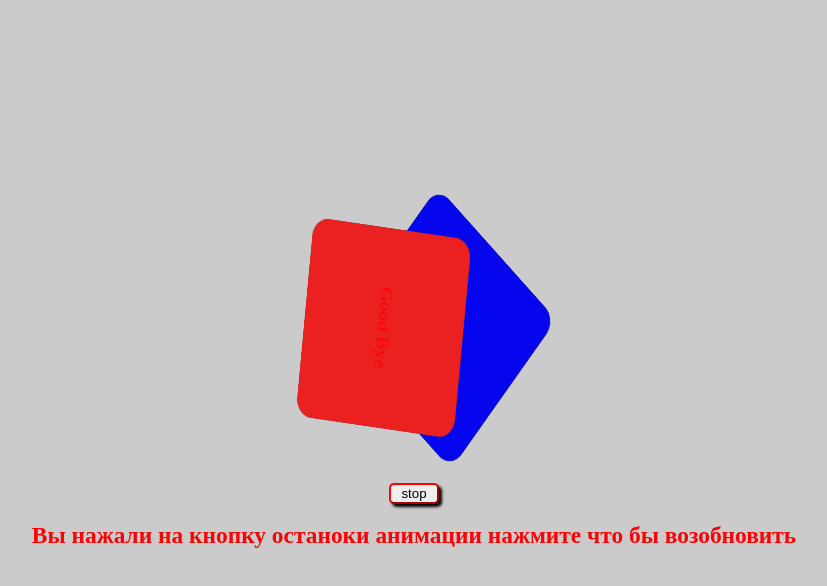
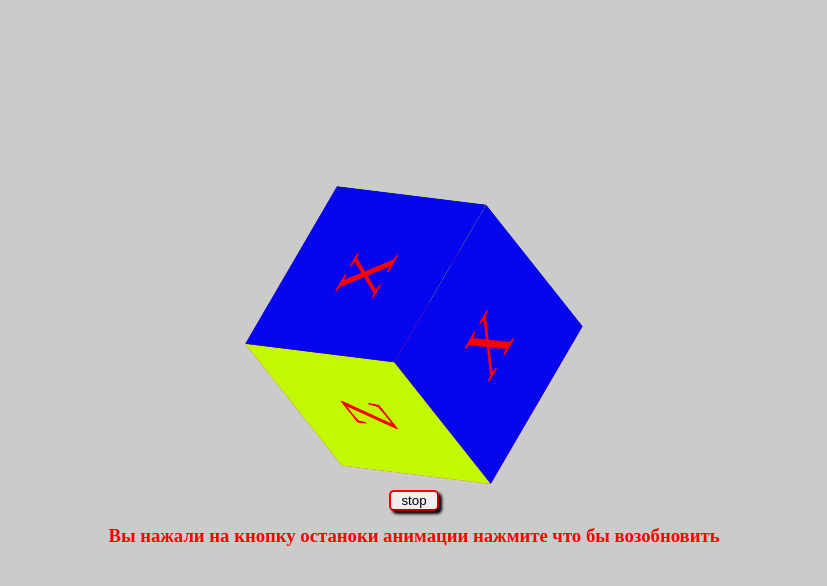
Before and after one commit to SergeyBerez/animate, a plain HTML site: page index.html in a window 1280 px wide. Both pictures are taken after a click on the button "start". Shown: the whole page, without its empty margins (226-1053 px from the left). Drawn offline with Linux system fonts and the light colour scheme; a web font is replaced by a local one.

Commit message:
создал куб

```diff
--- a/index.html
+++ b/index.html
@@ -12,6 +12,7 @@
       <div class="box-main">
         <div class="box-anim-right"></div>
         <div class="box-anim-left"></div>
+        <div class="box-anim-z"></div>
       </div>
       <button class="button" value="start">start</button>
     </div>
--- a/main.js
+++ b/main.js
@@ -1,6 +1,7 @@
 let but = document.querySelector('button');
 let boxLeft = document.querySelector('.box-anim-left');
 let boxRight = document.querySelector('.box-anim-right');
+let boxZ = document.querySelector('.box-anim-z');
 let cont = document.querySelector('.container');
 let h3 = document.createElement('h3');
 h3.innerText =
@@ -20,6 +21,7 @@ but.addEventListener('click', function(e) {
   }
   boxLeft.classList.toggle('paused');
   boxRight.classList.toggle('paused');
+  boxZ.classList.toggle('paused');
   cont.classList.toggle('blur');
   cont.appendChild(h3);
 });
--- a/style.css
+++ b/style.css
@@ -4,7 +4,7 @@
 body {
   margin: 0;
   padding: 0;
-  font-size: 20px;
+  box-sizing: border-box;
   color: aliceblue;
   font-family: 'PT Sans Narrow', serif;
 }
@@ -19,7 +19,7 @@ body {
   justify-content: center;
   align-items: center;
 }
-/* родительский див от прозрачный анимированный вращется вокру своей оси ему главное свойство  transform-style: preserve-3d; */
+/* ������������ ��� �� ���������� ������������� �������� ����� ����� ��� ��� ������� ��������  transform-style: preserve-3d; */
 .box-main {
   width: 200px;
   height: 200px;
@@ -28,17 +28,18 @@ body {
   animation-timing-function: linear;
   animation-duration: 20s;
   animation-iteration-count: infinite;
+  font-size: 80px;
 }
 @keyframes round_iteself {
   0% {
-    transform: rotateY(0deg);
+    transform: rotateY(0deg) rotateX(0deg);
   }
   100% {
-    transform: rotateY(360deg);
+    transform: rotateY(360deg) rotateX(360deg);
   }
 }
 
-/*  правый див  он в цернте его не отображаем ему тоже ставим transform-style: preserve-3d; что бы два псевдодива имели свойство  transform: translateZ(50px); */
+/*  ������ ���  �� � ������ ��� �� ���������� ��� ���� ������ transform-style: preserve-3d; ��� �� ��� ���������� ����� ��������  transform: translateZ(50px); */
 .box-anim-right {
   position: absolute;
   width: 200px;
@@ -47,43 +48,45 @@ body {
   transform-style: preserve-3d;
   animation-name: round-right;
   animation-timing-function: linear;
-  animation-duration: 14s;
+  animation-duration: 7s;
   animation-iteration-count: infinite;
-  border-radius: 20px;
 }
 
-/* псевдо див и фон главый  с текстом  главное свойство transform: translateZ(50px)  */
+/* ������ ��� � ��� ������  � �������  ������� �������� transform: translateZ(50px)  */
 .box-anim-right:after {
   position: absolute;
   line-height: 200px;
+  text-align: center;
   top: 0px;
   left: 0px;
-  content: 'Hello';
+  content: 'X';
   width: 200px;
   height: 200px;
-  line-height: 200px;
+
   text-align: center;
   background: rgb(6, 6, 238);
-  transform: translateZ(50px);
+  transform: rotateX(-90deg) translateZ(100px);
   border-radius: inherit;
 }
 
-/* псевдо див и фон для него что бы главный див с текстом не просвечивался главное свойство transform: translateZ(50px) */
+/* ������ ��� � ��� ��� ���� ��� �� ������� ��� � ������� �� ������������� ������� �������� transform: translateZ(50px) */
 
 .box-anim-right::before {
   position: absolute;
   box-sizing: border-box;
   display: block;
+  line-height: 200px;
+  text-align: center;
   top: 0px;
   left: 0px;
-  content: '';
+  content: 'X';
   width: 200px;
   height: 200px;
-  background: rgb(47, 47, 53);
-  transform: translateZ(50px);
+  background: rgb(6, 6, 238);
+  transform: translateZ(100px);
   border-radius: inherit;
 }
-/* крутим  правый див против часовой стрелки  */
+/* ������  ������ ��� ������ ������� �������  */
 @keyframes round-right {
   0% {
     transform: rotateZ(0deg);
@@ -93,8 +96,8 @@ body {
     transform: rotateZ(-360deg);
   }
 }
-/* левый див  он в цернте его не отображаем ему тоже ставим transform-style: preserve-3d;
- что бы два псевдодива имели свойство  transform: translateZ(50px); */
+/* ����� ���  �� � ������ ��� �� ���������� ��� ���� ������ transform-style: preserve-3d;
+ ��� �� ��� ���������� ����� ��������  transform: translateZ(50px); */
 .box-anim-left {
   box-sizing: border-box;
   position: relative;
@@ -105,36 +108,37 @@ body {
   animation-duration: 7s;
   animation-timing-function: linear;
   animation-iteration-count: infinite;
-  border-radius: 20px;
 }
-/* псевдо див и фон главый  с текстом
----- добвляем псевдо див  его разворачиваем вокруг своей оси на 180 град что бы он встал напротв псевдо правого дива
-важный стиль для него transform: rotateY(180deg) translateZ(50px); */
+/* ������ ��� � ��� ������  � �������
+---- �������� ������ ���  ��� ������������� ������ ����� ��� �� 180 ���� ��� �� �� ����� ������� ������ ������� ����
+������ ����� ��� ���� transform: rotateY(180deg) translateZ(50px); */
 .box-anim-left::after {
   position: absolute;
   line-height: 200px;
   top: 0px;
   left: 0px;
-  content: 'Good Bye';
+  content: 'Y';
   width: 200px;
   height: 200px;
   line-height: 200px;
   text-align: center;
   background: rgb(235, 33, 33);
-  transform: rotateY(180deg) translateZ(50px);
+  transform: rotateX(90deg) translateZ(100px);
   border-radius: inherit;
 }
 
-/* псевдо див и фон для него что бы главный див с текстом не просвечивался  */
+/* ������ ��� � ��� ��� ���� ��� �� ������� ��� � ������� �� �������������  */
 .box-anim-left::before {
   position: absolute;
+  line-height: 200px;
+  text-align: center;
   top: 0px;
   left: 0px;
-  content: '';
+  content: 'Y';
   width: 200px;
   height: 200px;
-  background: rgb(47, 47, 53);
-  transform: rotateY(180deg) translateZ(50px);
+  background: rgb(235, 33, 33);
+  transform: rotateX(180deg) translateZ(100px);
   border-radius: inherit;
 }
 @keyframes round-left {
@@ -142,7 +146,58 @@ body {
     transform: rotateZ(0deg);
   }
   100% {
-    transform: rotateZ(360deg);
+    transform: rotateZ(-360deg);
+  }
+}
+
+.box-anim-z {
+  position: absolute;
+  width: 200px;
+  height: 200px;
+  top: 0px;
+  left: 0;
+  transform-style: preserve-3d;
+  animation-name: round-z;
+  animation-timing-function: linear;
+  animation-duration: 7s;
+  animation-iteration-count: infinite;
+}
+
+.box-anim-z::after {
+  position: absolute;
+  line-height: 200px;
+  text-align: center;
+  top: 0px;
+  left: 0px;
+  content: 'Z';
+  width: 200px;
+  height: 200px;
+  line-height: 200px;
+  text-align: center;
+  background: rgb(195, 248, 4);
+  transform: rotateY(-90deg) translateZ(100px);
+  border-radius: inherit;
+}
+.box-anim-z::before {
+  position: absolute;
+  line-height: 200px;
+  text-align: center;
+
+  top: 0px;
+  left: 0px;
+  content: 'Z';
+  width: 200px;
+  height: 200px;
+  background: rgb(195, 248, 4);
+  transform: rotateY(90deg) translateZ(100px);
+}
+
+@keyframes round-z {
+  0% {
+    transform: rotateZ(0deg);
+  }
+  100% {
+    transform: rotateZ(-360deg);
   }
 }
 
```
